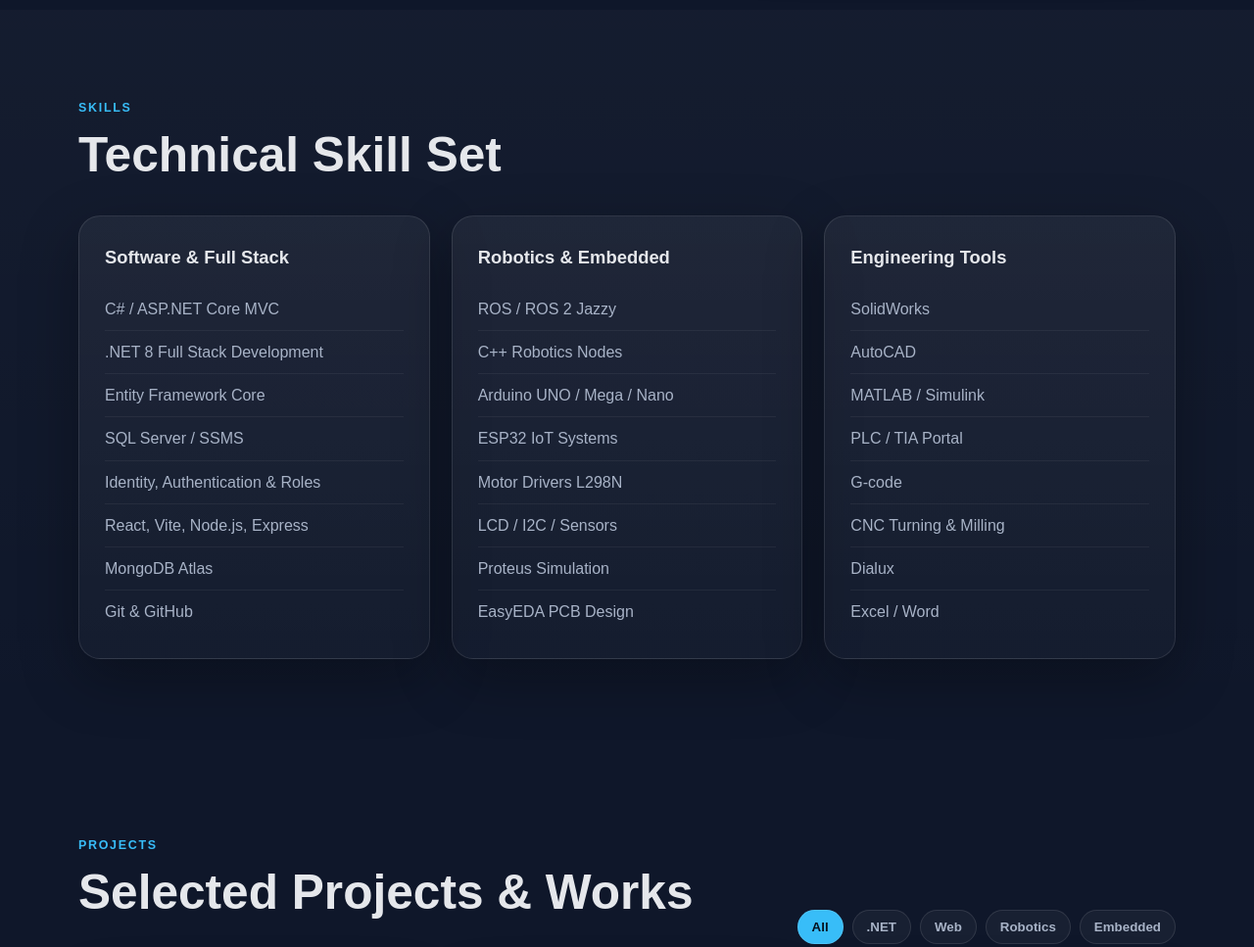
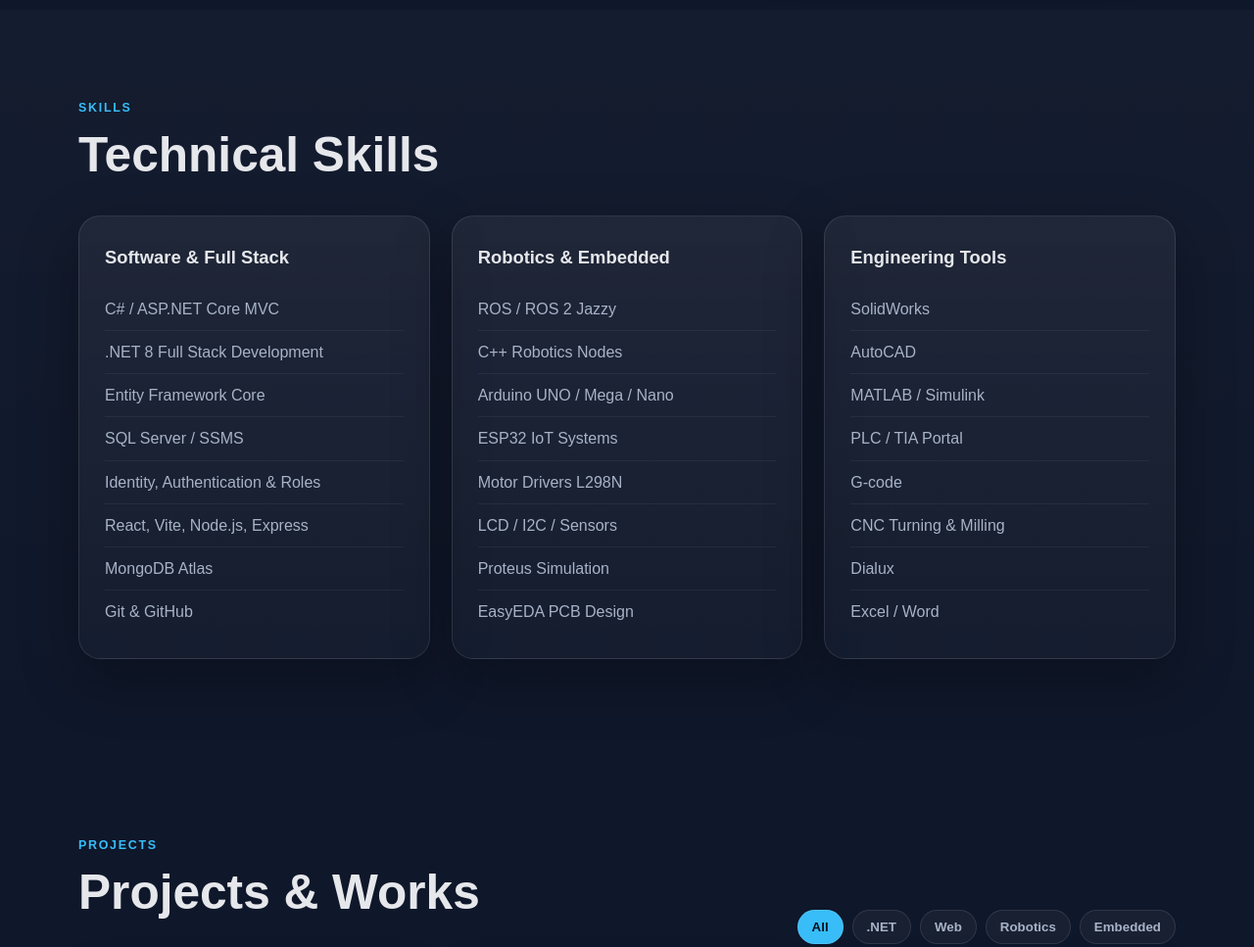
Before and after one commit to AHMEDKHALIFA0982/portfolio, a plain HTML site: page index.html in a window 1280 px wide. Shown: the part 1500-2467 px from the top of the page at 98% size. Drawn offline with Linux system fonts and the light colour scheme.

Commit message:
last_update

```diff
--- a/index.html
+++ b/index.html
@@ -115,7 +115,7 @@
     <section class="section soft" id="skills">
       <div class="container">
         <p class="section-label">Skills</p>
-        <h2>Technical Skill Set</h2>
+        <h2>Technical Skills</h2>
 
         <div class="skills-grid">
           <div class="skill-card">
@@ -169,7 +169,7 @@
         <div class="section-head">
           <div>
             <p class="section-label">Projects</p>
-            <h2>Selected Projects & Works</h2>
+            <h2>Projects & Works</h2>
           </div>
           <div class="filters" id="projectFilters">
             <button class="filter-btn active" data-filter="all">All</button>
--- a/js/main.js
+++ b/js/main.js
@@ -85,7 +85,7 @@
     icon: "🦾",
     description: "A MATLAB/Simulink robotic arm project using DH parameters, forward/inverse kinematics, trajectory drawing and Simscape Multibody simulation concepts.",
     tags: ["MATLAB", "Simulink", "DH", "IK/FK"],
-    link: "https://github.com/AHMEDKHALIFA0982"
+    link: "https://github.com/AHMEDKHALIFA0982/4-DOF-Robot"
   },
   {
     title: "Automation & PLC Training Projects",
```
